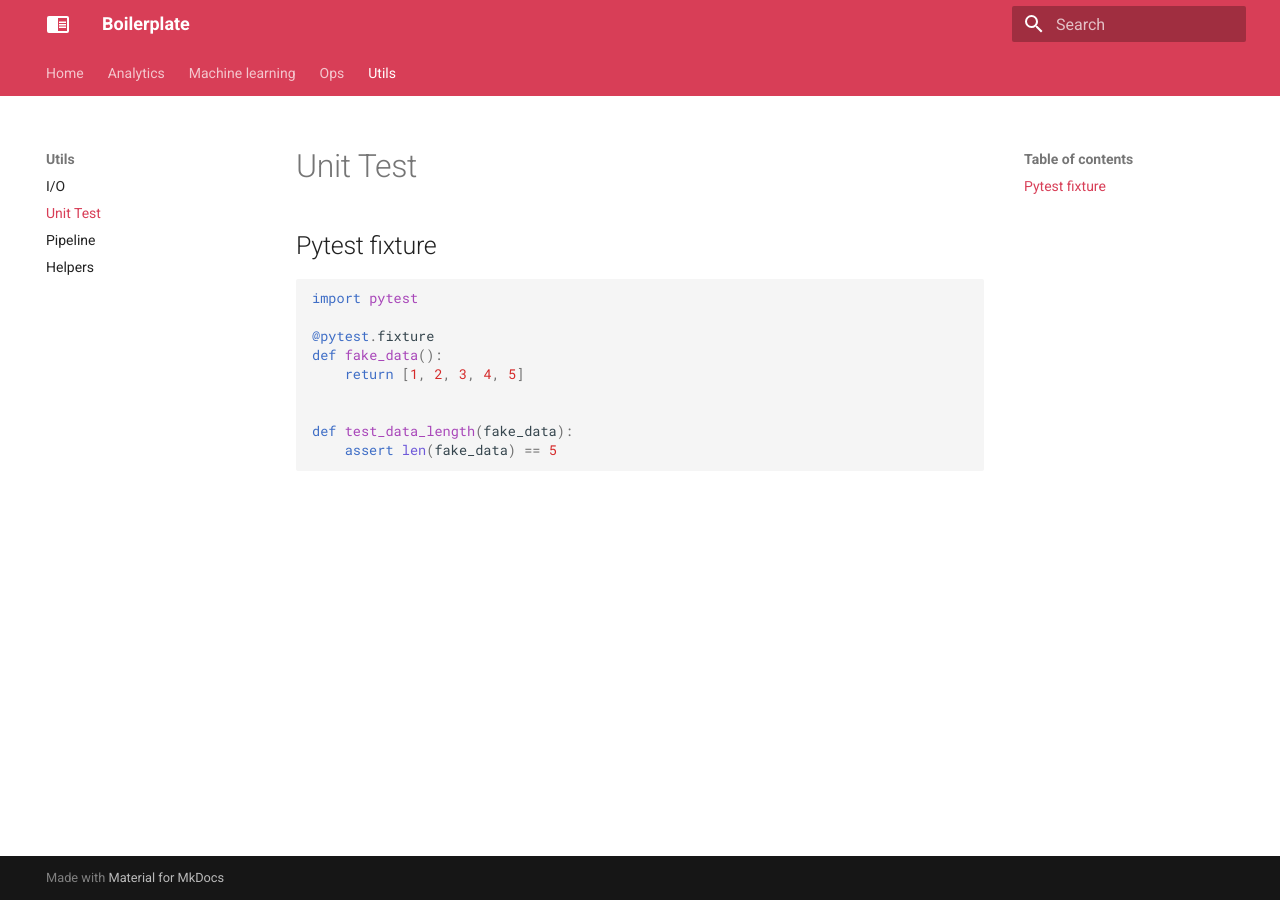
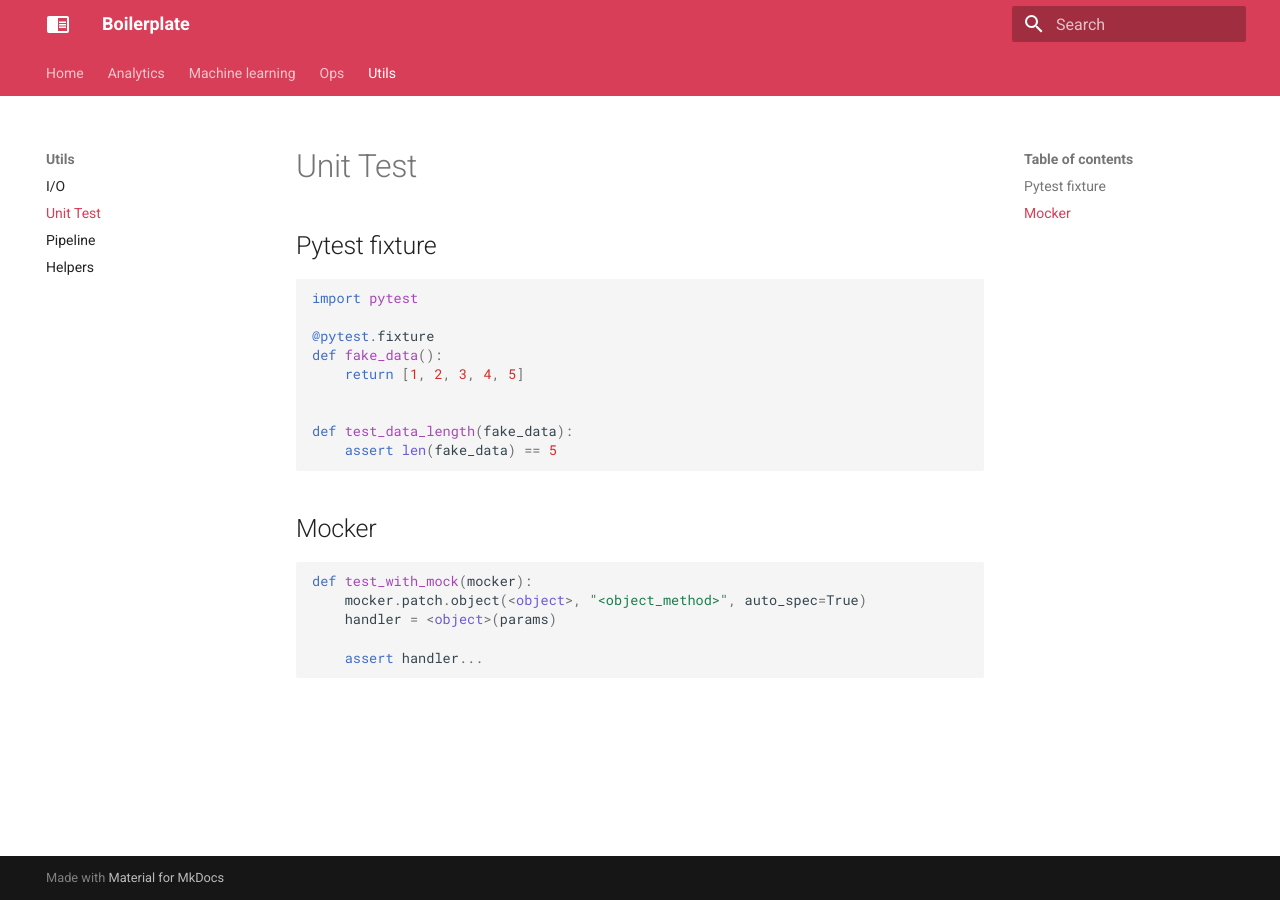
Before and after one commit to Ben8t/boilerplate, an MkDocs documentation site: the page built from docs/utils/02-unit-test.md, in a window 1280 px wide. Built offline with MkDocs 1.6.1 and Material for MkDocs 9.7.7, drawn with Linux system fonts in a browser that asks for light colours.

Commit message:
[main] add mocker

````diff
--- a/docs/utils/02-unit-test.md
+++ b/docs/utils/02-unit-test.md
@@ -13,3 +13,13 @@ def fake_data():
 def test_data_length(fake_data):
     assert len(fake_data) == 5
 ```
+
+## Mocker
+
+```python
+def test_with_mock(mocker):
+    mocker.patch.object(<object>, "<object_method>", auto_spec=True)
+    handler = <object>(params)
+
+    assert handler...
+```
````
